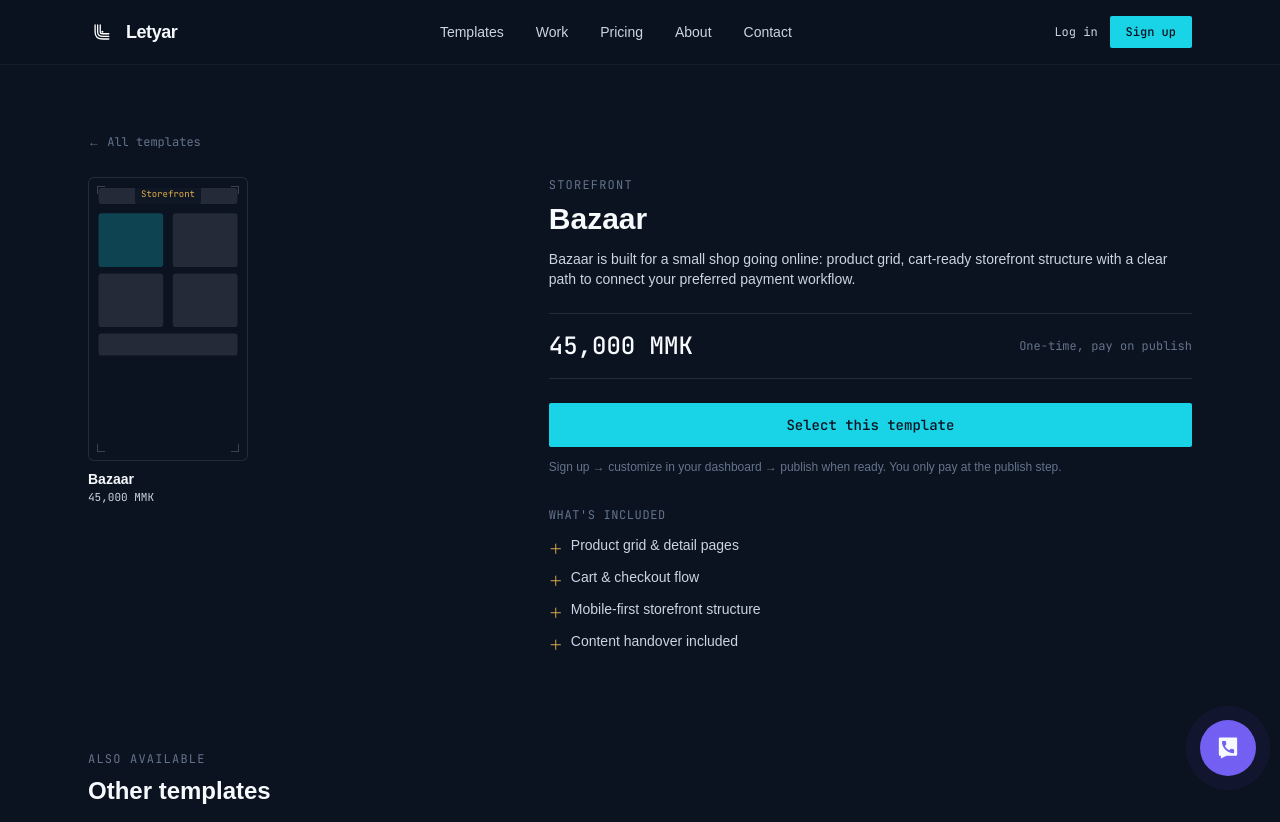
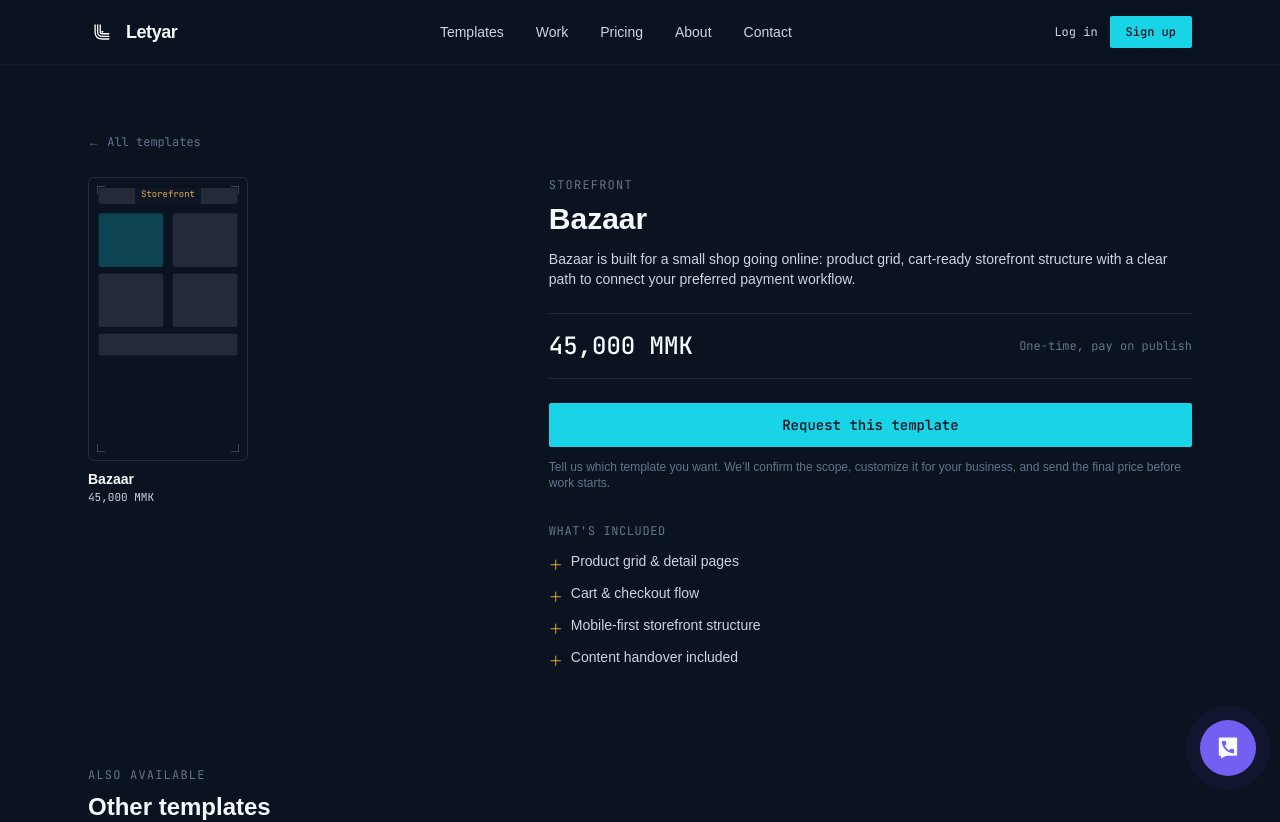
Before and after one commit to letyarworks/letyar-website, a Next.js app: page /templates/bazaar in a window 1280 px wide. Shown: the top 822 px of the page. Built offline with nearby package versions, Linux system fonts and the light colour scheme; a web font is replaced by a local one.

Commit message:
Route template enquiries through contact flow

```diff
--- a/app/templates/[slug]/page.tsx
+++ b/app/templates/[slug]/page.tsx
@@ -43,14 +43,13 @@ export default function TemplateDetail({ params }: { params: { slug: string } })
           </div>
 
           <Link
-            href={`/signup?template=${t.slug}`}
+            href={`/contact?template=${t.slug}`}
             className="mt-6 block w-full rounded-sm bg-cyan px-6 py-3 text-center font-mono text-sm font-medium text-ink transition hover:bg-paper"
           >
-            Select this template
+            Request this template
           </Link>
           <p className="mt-3 font-body text-xs text-slate">
-            Sign up → customize in your dashboard → publish when ready. You
-            only pay at the publish step.
+            Tell us which template you want. We’ll confirm the scope, customize it for your business, and send the final price before work starts.
           </p>
 
           <div className="mt-8">
```
